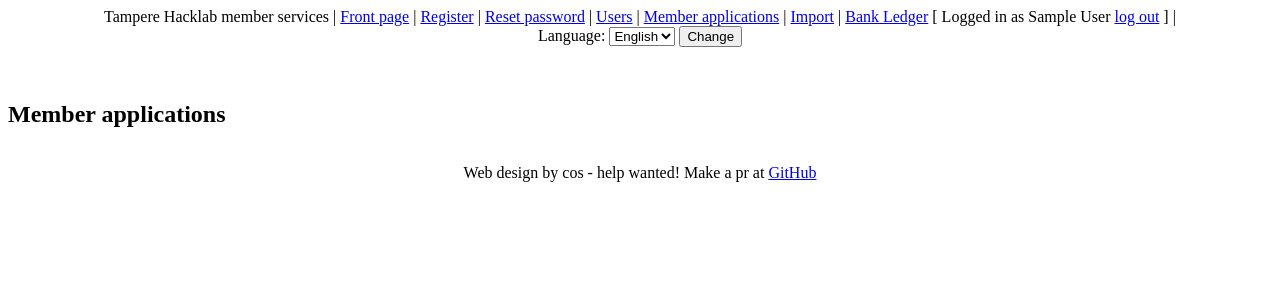
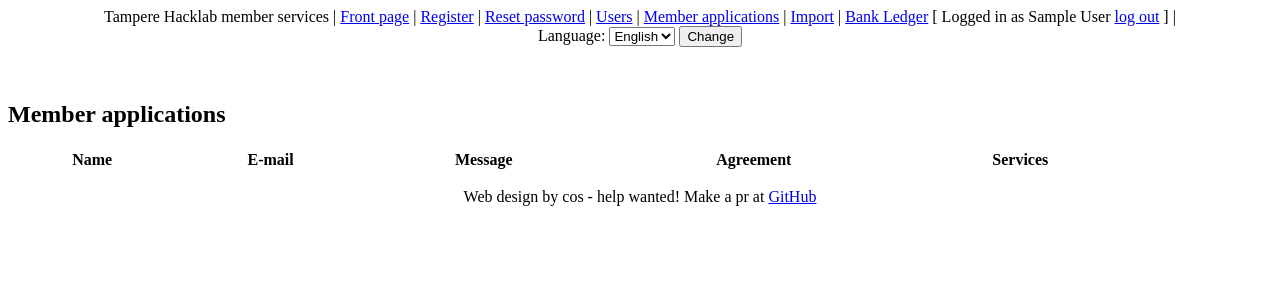
Before and after one commit to TampereHacklab/mulysa, a Django app: page /www/applications in a window 1280 px wide. Shown: the top 300 px of the page. Run offline with Django 3.2, Linux system fonts and the light colour scheme; the visitor is signed in with stand-in values (Sample User, id 1); lists and menus that the app fills with data are empty; parts of the project's set-up code (start-up, migrations or seed data) failed here and were passed over.

Commit message:
Translation fixes, registration done now. Application management.

```diff
--- a/drfx/settings.py
+++ b/drfx/settings.py
@@ -43,6 +43,7 @@ INSTALLED_APPS = [
     'django.contrib.sites',
     'allauth',
     'allauth.account',
+    'allauth.socialaccount',
 
     # filters
     'django_filters',
--- a/users/models.py
+++ b/users/models.py
@@ -90,7 +90,8 @@ class CustomUser(AbstractUser):
     )
 
     nick = models.CharField(
-        blank=False,
+        null=True,
+        blank=True,
         verbose_name=_('Nick'),
         help_text=_('Nickname you are known with on Internet'),
         max_length=255,
@@ -184,8 +185,11 @@ class CustomUser(AbstractUser):
         logger.info("User {}'s log: {}".format(logevent.user, message))
 
     def __str__(self):
-        return self.email
+        return self.first_name + " " + self.last_name
 
+def validate_agreement(value):
+    if not value:
+        raise ValidationError(_("You must agree to the terms"))
 
 """
 Extra fields for applying membership
@@ -202,10 +206,11 @@ class MembershipApplication(models.Model):
     agreement = models.BooleanField(
         blank=False,
         verbose_name=_('I agree to the terms presented'),
+        validators=[validate_agreement]
     )
 
     def __str__(self):
-        return 'Membership application for ' + str(self.user)
+        return _('Membership application for %(name)s') % { 'name': str(self.user) }
 
 
 """
@@ -384,9 +389,9 @@ class ServiceSubscription(models.Model):
     OVERDUE = 'OVERDUE'
 
     SERVICE_STATES = [
-        (ACTIVE, 'Active'),
-        (OVERDUE, 'Payment overdue'),
-        (SUSPENDED, 'Suspended'),
+        (ACTIVE, _('Active')),
+        (OVERDUE, _('Payment overdue')),
+        (SUSPENDED, _('Suspended')),
     ]
 
     state = models.CharField(
@@ -426,8 +431,7 @@ class ServiceSubscription(models.Model):
         return self.SERVICE_STATE_COLORS[self.state]
 
     def __str__(self):
-        return 'Service ' + self.service.name + ' for ' + self.user.first_name + ' ' + self.user.last_name
-
+        return _('Service %(servicename)s for %(username)s') % { 'servicename': self.service.name, 'username': str(self.user) }
 
 """
 A text log message for user activities (status changes, payments, etc)
--- a/www/templates/www/applications.html
+++ b/www/templates/www/applications.html
@@ -2,17 +2,36 @@
 {% load i18n %}
 {% block content %}
 <h2>
-Member applications
+        {% trans 'Member applications' %}
 </h2>
+{% if messages %}
+<ul class="messages">
+    {% for message in messages %}
+    <li{% if message.tags %} class="{{ message.tags }}"{% endif %}>{{ message }}</li>
+    {% endfor %}
+</ul>
+{% endif %}
 <table width="90%"">
+    <tr>
+        <th>Name</th>
+        <th>E-mail</th>
+        <th>Message</th>
+        <th>Agreement</th>
+        <th>Services</th>
+        <th></th>
+    </tr>
 {% for application in applications %}
 <tr>
-<td>{{ application.user.first_name }}</td>
-<td>{{ application.user.last_name }}</td>
+<td><a href="{% url 'userdetails' application.user.id %}">{{ application.user.first_name }} {{ application.user.last_name }}</a></td>
 <td>{{ application.user.email }}</td>
-<td>{{ application.user.phone }}</td>
 <td>{{ application.message }}</td>
 <td>{{ application.agreement }}</td>
+<td>
+    {% for subscription in application.servicesubscriptions %}
+    <li>{{ subscription.service.name }}</li>
+    {% endfor %}
+</td>
+<td><a href="{% url 'application_operation' application.id 'accept' %}">Accept</a> | <a href="{% url 'application_operation' application.id 'reject' %}">R</a>eject</td>
 </tr>
 {% endfor %}
 </table>
--- a/www/urls.py
+++ b/www/urls.py
@@ -13,5 +13,6 @@ urlpatterns = [
     path('userdetails/<int:id>/', views.userdetails, name='userdetails'),
     path('updateuser/<int:id>/', views.updateuser, name='updateuser'),
     path('applications', views.applications, name='applications'),
+    path('applications/<int:application_id>/<str:operation>', views.application_operation, name='application_operation'),
     path('i18n/', include('django.conf.urls.i18n')),
 ]
--- a/www/views.py
+++ b/www/views.py
@@ -1,7 +1,8 @@
 from django.contrib.admin.views.decorators import staff_member_required
 from django.contrib.auth.decorators import login_required
 from django.http import HttpResponseForbidden
-from django.shortcuts import render
+from django.shortcuts import render, get_object_or_404
+from django.contrib import messages
 from django.utils.translation import gettext as _
 
 from users.models import (BankTransaction, CustomUser, MemberService, MembershipApplication, ServiceSubscription,
@@ -11,18 +12,27 @@ from www.forms import FileImportForm, RegistrationApplicationForm, RegistrationU
 from utils.businesslogic import BusinessLogic
 from utils.dataimport import DataImport
 
-
 def register(request):
     if request.method == 'POST':
         userform = RegistrationUserForm(request.POST)
         applicationform = RegistrationApplicationForm(request.POST)
 
         memberservices = MemberService.objects.all()
+        subscribed_services = []
         for service in memberservices:
             print('service', service)
             if 'service-' + str(service.id) in request.POST:
+                subscribed_services.append(service)
                 print('service selected!')
-                # @todo continue here, create servicesubscritpions etc
+                if service.pays_also_service:
+                    print('pays also ', service.pays_also_service)
+                    subscribed_services.append(service.pays_also_service)
+
+        # Convert to set for unique items
+        subscribed_services = set(subscribed_services)
+
+        if userform.is_valid() and len(subscribed_services) == 0:
+            messages.error(request, _('Please select at least one member service'))
 
         if userform.is_valid() and applicationform.is_valid():
             new_user = userform.save(commit=False)
@@ -30,6 +40,13 @@ def register(request):
             new_user.save()
             new_application.user = new_user
             new_application.save()
+
+            for service in subscribed_services:
+                subscription = ServiceSubscription(user=new_user,
+                                                   service=service,
+                                                   state=ServiceSubscription.SUSPENDED)
+                subscription.save()
+
             return render(request, 'www/thanks.html', {}, content_type='text/html')
     else:
         userform = RegistrationUserForm()
@@ -90,8 +107,25 @@ def ledger(request):
     })
 
 @staff_member_required
+def application_operation(request, application_id, operation):
+    application = get_object_or_404(MembershipApplication, id=application_id)
+    name = str(application.user)
+    if operation == 'reject':
+        BusinessLogic.reject_application(application)
+        messages.success(request, _('Rejected member application from %(name)s') % { 'name': name } )
+    if operation == 'accept':
+        BusinessLogic.accept_application(application)
+        messages.success(request, _('Accepted member application from %(name)s') % { 'name': name } )
+
+    return applications(request)
+
+@staff_member_required
 def applications(request):
-    return render(request, 'www/applications.html', {'applications': MembershipApplication.objects.all()})
+    applications = MembershipApplication.objects.all()
+    for application in applications:
+        application.servicesubscriptions = set(ServiceSubscription.objects.filter(user=application.user))
+
+    return render(request, 'www/applications.html', {'applications': applications})
 
 @login_required
 def userdetails(request, id):
```
Also changed, not shown: utils/businesslogic.py (+29 -1 lines), www/templates/www/register.html (+13 -1 lines), users/locale/fi/LC_MESSAGES/django.po, utils/locale/fi/LC_MESSAGES/django.po, www/locale/fi/LC_MESSAGES/django.po, 1 other file.
